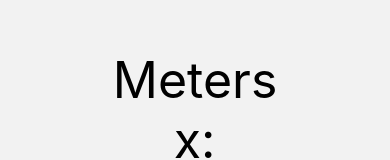
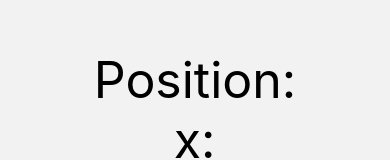
Before and after one commit to realvineeths/IndoorNavigationBle, a React Native app: screen / in a window 390 px wide. Shown: the part 255-415 px from the top of the page. Built offline with nearby package versions, Linux system fonts and the light colour scheme; what react-native-ble-plx would draw is missing.

Commit message:
commited

```diff
--- a/App.js
+++ b/App.js
@@ -14,7 +14,7 @@ LogBox.ignoreLogs(['new NativeEventEmitter()']);
 
 const App = () => {
   const { requestPermissions, scanForPeripherals, distance,cordinates } = useBLE();
-  console.log(cordinates);
+  // console.log(cordinates);
   const scanForDevices = () => {
     requestPermissions(isGranted => {
       console.log(isGranted, 'grant');
@@ -24,12 +24,11 @@ const App = () => {
     });
   };
 
-  // console.log(distance);
 
   return (
     <SafeAreaView style={styles.container}>
       <View style={styles.heartRateTitleWrapper}>
-        <Text style={{ fontSize: 50, color: 'black' }}>Meters</Text>
+        <Text style={{ fontSize: 50, color: 'black' }}>Position:</Text>
         {/* {distance.map((beacon, index) => (
           <View key={index}>
             <Text style={{ fontSize: 50, color: 'black' }}>{beacon.distance}</Text>
--- a/useBLE.js
+++ b/useBLE.js
@@ -16,6 +16,7 @@ var c=-1;
 
 function disCalc(setCordinates){
 
+  // console.log(a,b,c);
   // console.log(a,b,c);
   if(a!=-1 && b!=-1 && c!=-1){
     trilateration.setDistance(0, a);
@@ -104,9 +105,9 @@ function useBLE() {
           // for (let x = 0; x < beaconData.length; x++) {
           //   console.log(beaconData[x]);
           // }
-          trilateration.addBeacon(0, trilateration.vector(-2.01, 2));
-          trilateration.addBeacon(1, trilateration.vector(2.1, 2.1));
-          trilateration.addBeacon(2, trilateration.vector(2, -2.04));
+          trilateration.addBeacon(0, trilateration.vector(-5.01, 5));
+          trilateration.addBeacon(1, trilateration.vector(5.1, 5.1));
+          trilateration.addBeacon(2, trilateration.vector(5, -5.04));
           disCalc(setCordinates);
           setDistance([...beaconData]);
         }
```
